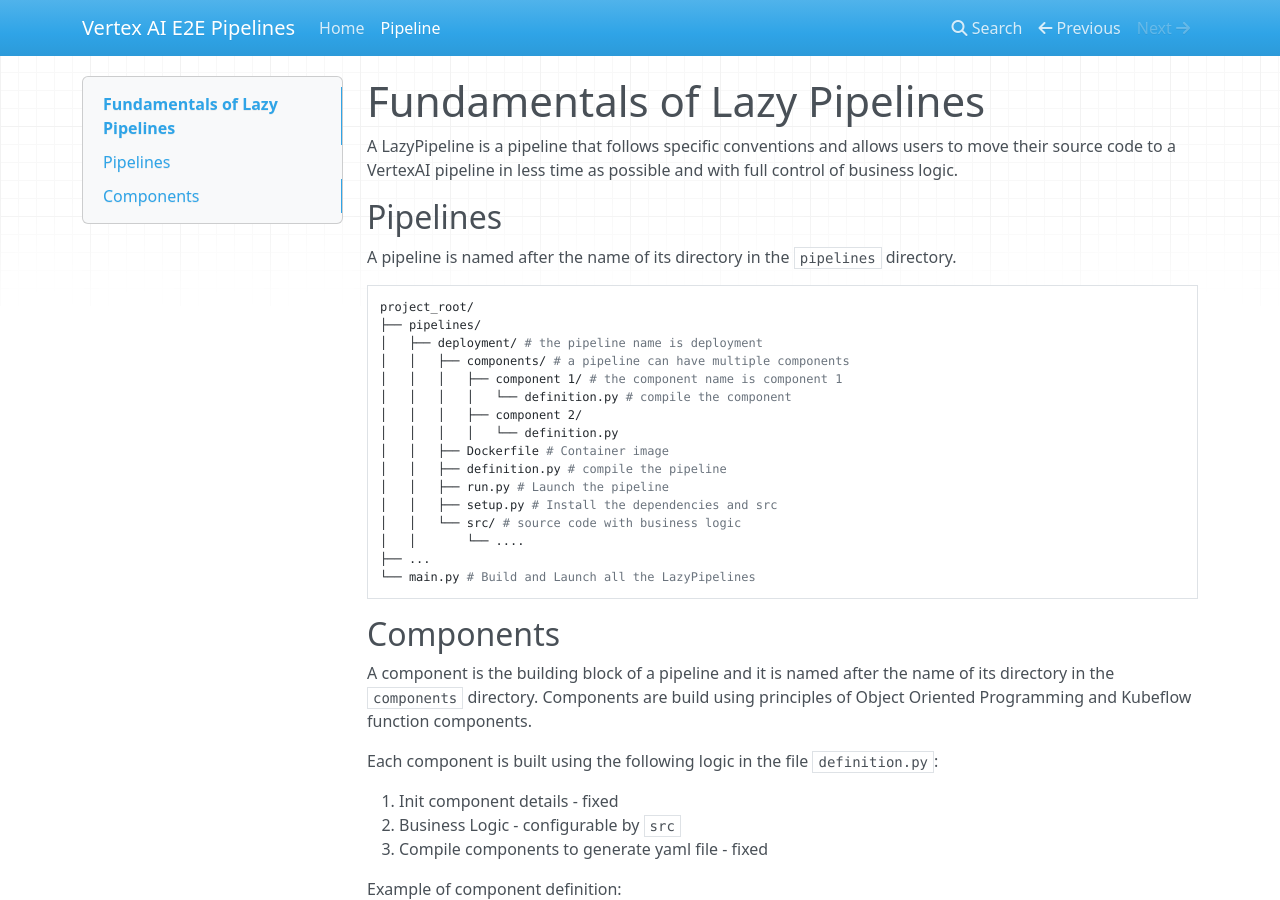
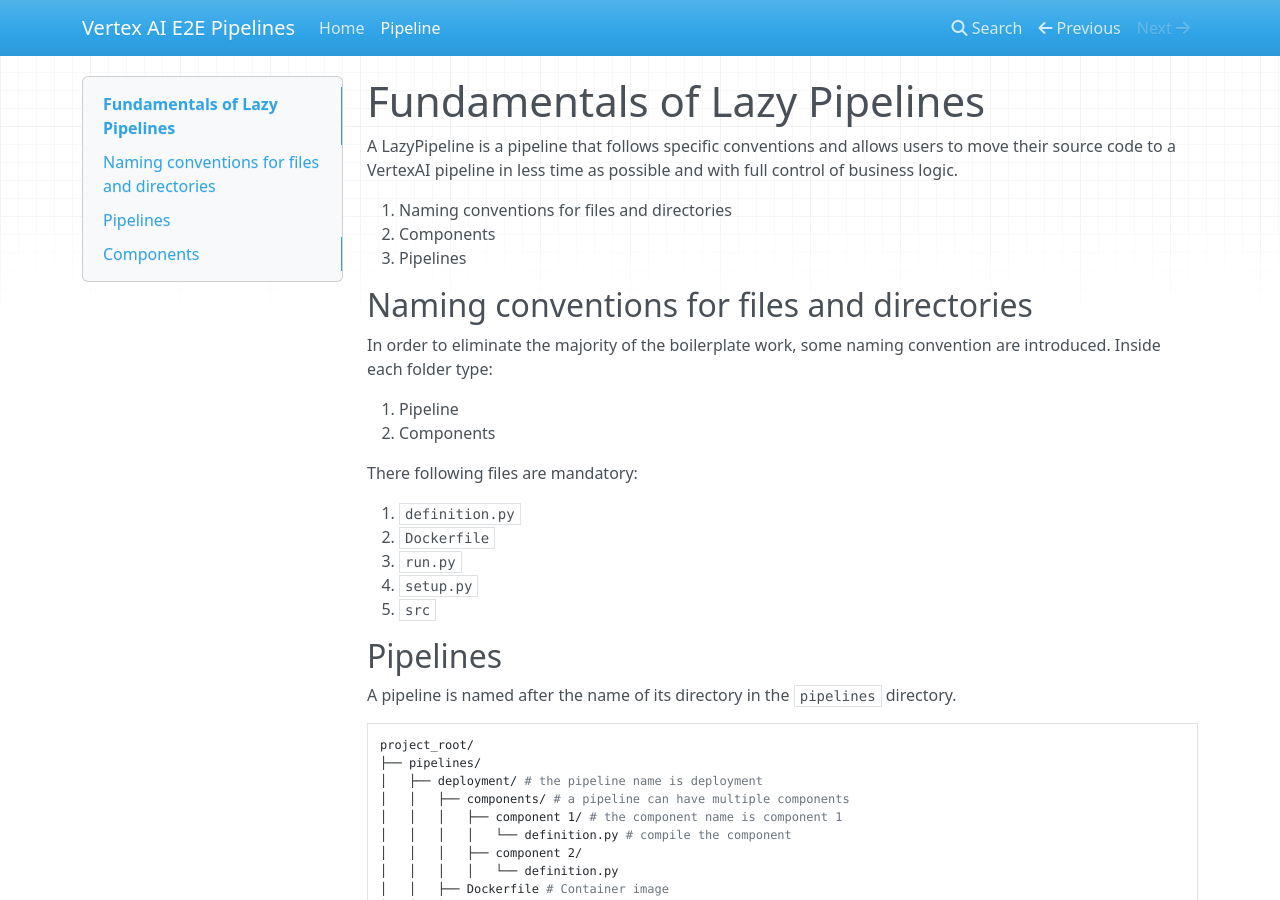
Before and after one commit to DataDavidProjects/GCPE2E, an MkDocs documentation site: the page built from documentation/docs/pipeline/index.md, in a window 1280 px wide and 900 px high. Built offline with MkDocs 1.6.1, drawn with Linux system fonts in a browser that asks for light colours; nearby versions of some CDN libraries.

Commit message:
Update pipeline documentation and naming conventions

```diff
--- a/documentation/docs/pipeline/index.md
+++ b/documentation/docs/pipeline/index.md
@@ -1,6 +1,26 @@
 # Fundamentals of Lazy Pipelines
 
 A LazyPipeline is a pipeline that follows specific conventions and allows users to move their source code to a VertexAI pipeline in less time as possible and with full control of business logic.
+
+1. Naming conventions for files and directories
+2. Components
+3. Pipelines
+
+## Naming conventions for files and directories
+
+In order to eliminate the majority of the boilerplate work, some naming convention are introduced.
+Inside each folder type:
+
+1. Pipeline
+2. Components
+
+There following files are mandatory:
+
+1. `definition.py`
+2. `Dockerfile`
+3. `run.py`
+4. `setup.py`
+5. `src`
 
 ## Pipelines
 
```
